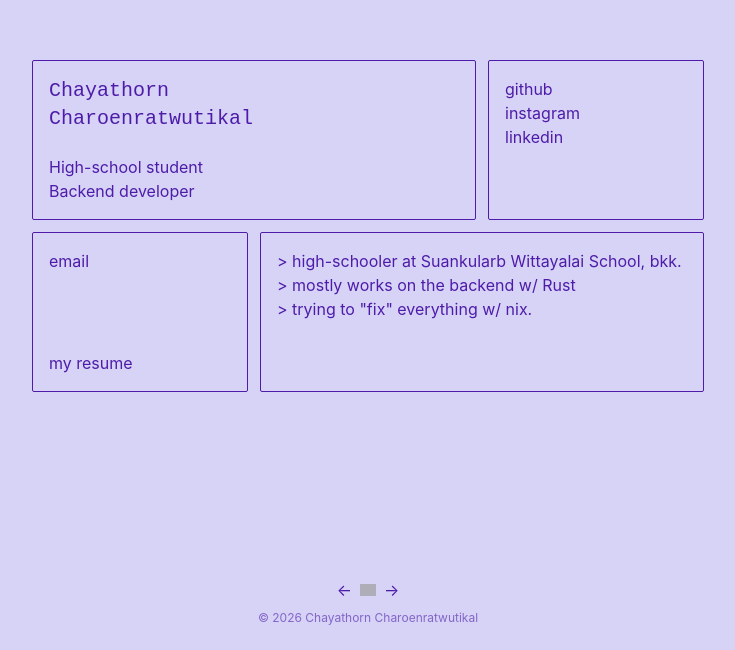
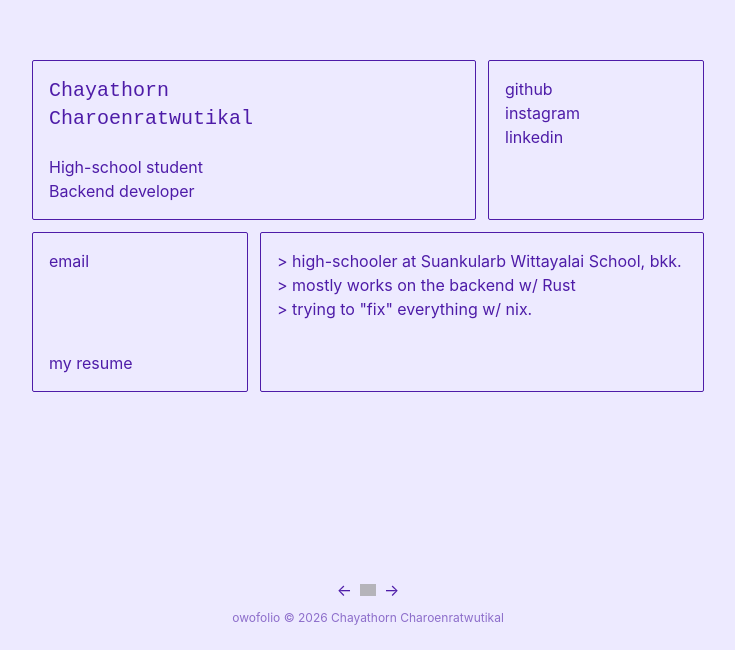
Before and after one commit to owo93/owo93, a SvelteKit app: page / in a window 1280 px wide. Shown: the part 150-800 px from the top of the page, without its empty margins (272-1007 px from the left). Built offline with nearby package versions, Linux system fonts and the light colour scheme; grey boxes are pictures that could not be loaded; a web font is replaced by a local one.

Commit message:
feat: add dark mode + favicono

```diff
--- a/src/routes/+layout.svelte
+++ b/src/routes/+layout.svelte
@@ -1,7 +1,7 @@
 <script lang="ts">
 	import '@fontsource/commit-mono';
 	import './layout.css';
-	import favicon from '$lib/assets/favicon.svg';
+	import favicon from '$lib/assets/icon.ico';
 	import commitMonoWoff2 from '@fontsource/commit-mono/files/commit-mono-latin-400-normal.woff2';
 
 	let { children } = $props();
@@ -9,6 +9,7 @@
 
 <svelte:head>
 	<link rel="icon" href={favicon} />
+	<title>owofolio</title>
 	<link rel="preload" href={commitMonoWoff2} as="font" type="font/woff2" crossorigin="anonymous" />
 </svelte:head>
 {@render children()}
@@ -16,7 +17,7 @@
 <style>
 	:global(body) {
 		color: oklch(0.4 0.2 290);
-		background-color: oklch(0.88 0.05 290);
+		background-color: oklch(0.95 0.05 290);
 
 		@media (prefers-color-scheme: dark) {
 			color: oklch(0.88 0.2 290);
--- a/src/routes/+page.svelte
+++ b/src/routes/+page.svelte
@@ -51,6 +51,8 @@
 			</a>
 			<a href="https://nixwebr.ing/next/owo93" target="_blank">&RightArrow;</a>
 		</div>
-		<p class="text-xs opacity-60">© {new Date().getFullYear()} Chayathorn Charoenratwutikal</p>
+		<p class="text-xs opacity-60">
+			owofolio &copy; {new Date().getFullYear()} Chayathorn Charoenratwutikal
+		</p>
 	</div>
 </div>
```
Also changed, not shown: 1 other file (tests, documents, lock files or other folders).
